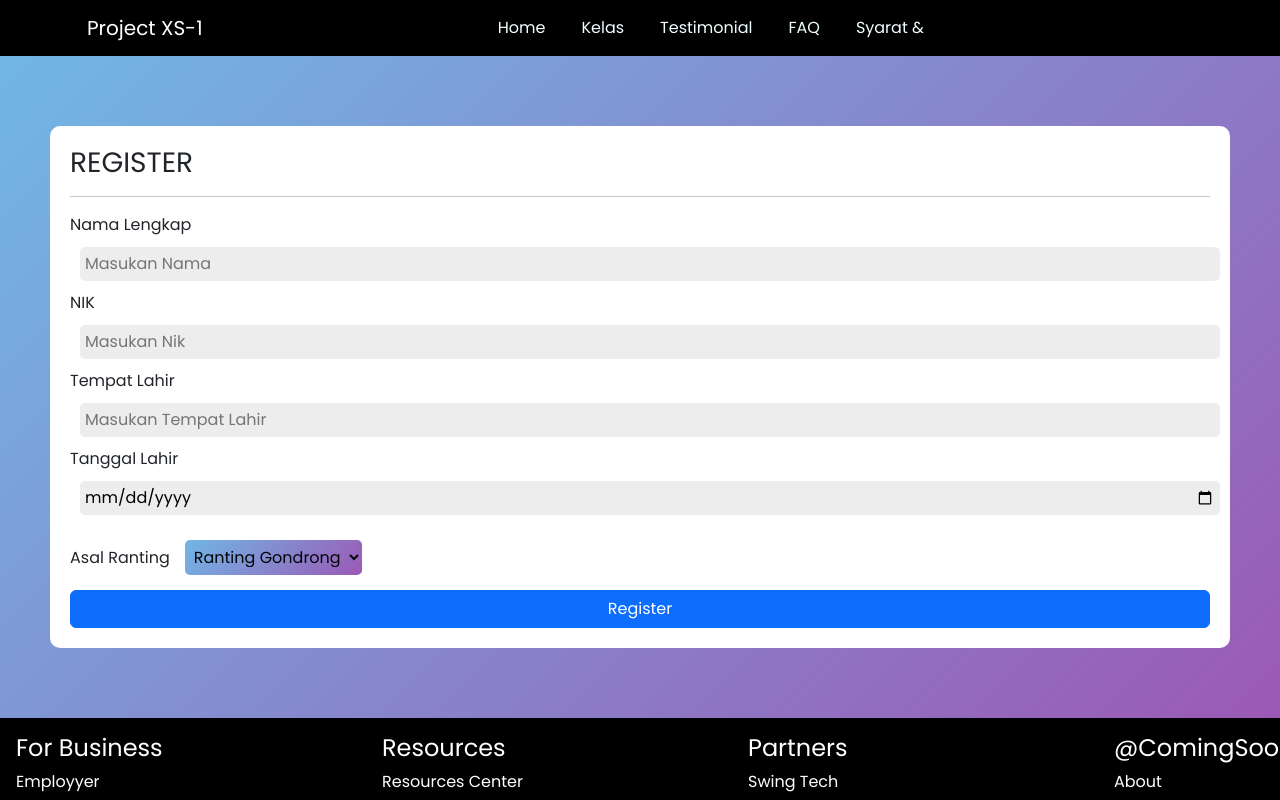
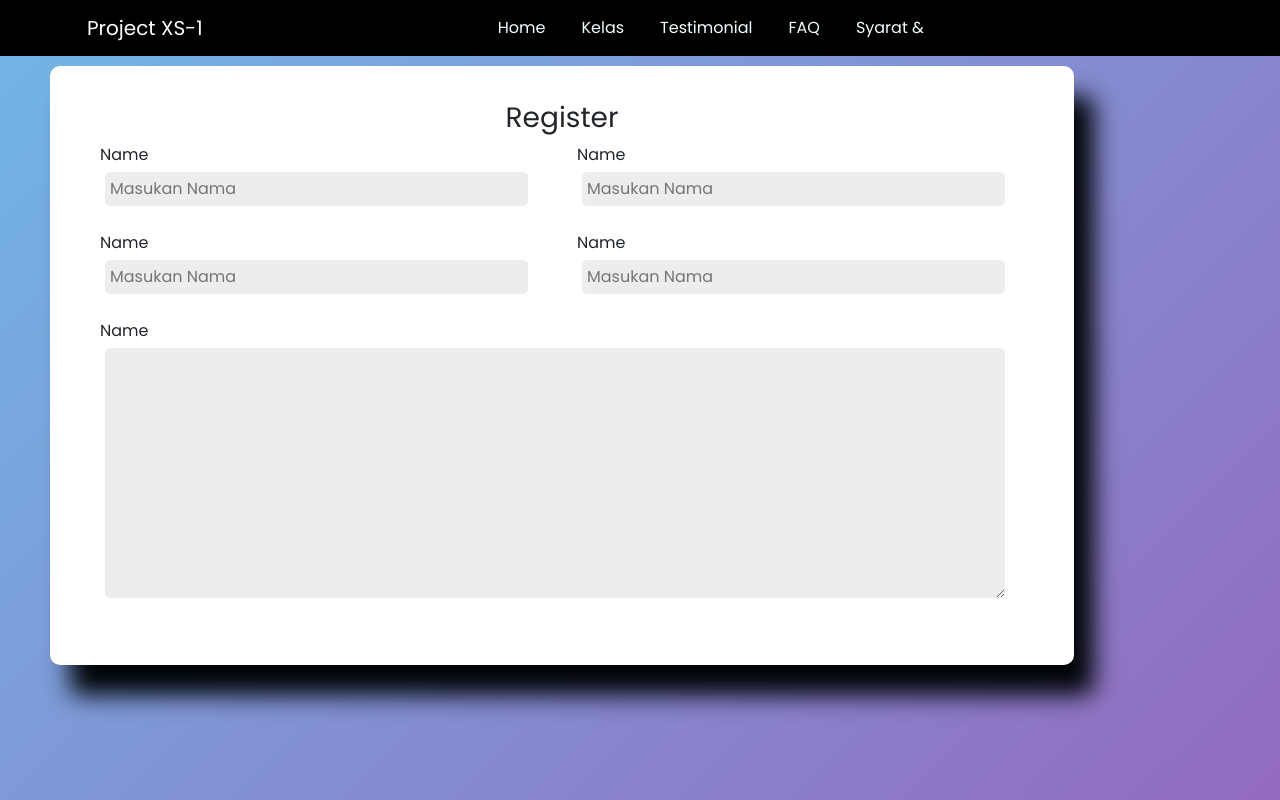
Before and after one commit to abignego/iqbalm, a React (Vite) app: page /TambahDataJamaah in a window 1280 px wide. Shown: the top 800 px of the page. Built offline with nearby package versions, Linux system fonts and the light colour scheme.

Commit message:
update Form

```diff
--- a/src/App.jsx
+++ b/src/App.jsx
@@ -9,6 +9,7 @@ import NotFound from "./Pages/NotFound";
 import NavbarComponent from "./Components/NavbarComponent";
 import FooterComponent from "./Components/FooterComponent";
 import InsertWargaPages from "./Pages/InsertWargaPages";
+import FaqPages from "./Pages/FaqPages";
 
 function App() {
   return (
@@ -20,6 +21,7 @@ function App() {
           <Route path="/TambahDataJamaah" Component={InsertWargaPages} />
           <Route path="/testimonial" Component={TestimonialPage} />
           <Route path="/Data" Component={DataPage} />
+          <Route path="/Faq" Component={FaqPages} />
           <Route path="*" Component={NotFound} />
         </Routes>
         <FooterComponent />
--- a/src/Pages/FaqPages.jsx
+++ b/src/Pages/FaqPages.jsx
@@ -1,9 +1,21 @@
-
-
+import Chart from "apexcharts";
+import React from "react";
 const FaqPages = () => {
   return (
-    <div>FaqPages</div>
-  )
-}
+    <React.Fragment>
+      <div className="contain">
+        <Chart
+          type="pie"
+          width={1349}
+          heigh={550}
+          series={[23, 42, 23, 23]}
+          options={{
+            labels: ["indo", "joko", "adsa", "asda"],
+          }}
+        />
+      </div>
+    </React.Fragment>
+  );
+};
 
-export default FaqPages
+export default FaqPages;
--- a/src/Pages/HomePages.jsx
+++ b/src/Pages/HomePages.jsx
@@ -1,5 +1,5 @@
 import { Table } from "react-bootstrap";
-import { PieChart, Cell, Pie } from "recharts";
+import { PieChart, Tooltip, Cell, Pie } from "recharts";
 
 const HomePages = () => {
   const data = [
@@ -17,21 +17,16 @@ const HomePages = () => {
       <div className="chartkiri">
         <PieChart width={400} height={400}>
           <Pie
+            dataKey="value"
+            isAnimationActive={false}
             data={data}
             cx="50%"
             cy="50%"
-            labelLine={false}
             outerRadius={80}
             fill="#8884d8"
-            dataKey="value"
-          >
-            {data.map((entry, index) => (
-              <Cell
-                key={`cell-${index}`}
-                fill={COLORS[index % COLORS.length]}
-              />
-            ))}
-          </Pie>
+          />
+
+          <Tooltip />
         </PieChart>
       </div>
       <div className="chart-kanan">
--- a/src/Pages/InsertWargaPages.jsx
+++ b/src/Pages/InsertWargaPages.jsx
@@ -1,11 +1,62 @@
 const InsertWargaPages = () => {
   return (
-    <form action="#">
-      <div className="FormInputData">
-        <div className="ContainerIn">
+    <div className="ContentIWP">
+      <form action="#">
+        <div className="BodyIn">
+          <div className="ContainerIn">
+            <span>
+              {" "}
+              <h3>Register</h3>
+            </span>
+            <form action="">
+              <div className="row">
+                <div className="column">
+                  <label htmlFor="">Name</label>
+                  <input
+                    className="Inputed"
+                    type="text"
+                    placeholder="Masukan Nama"
+                  />
+                </div>
+                <div className="column">
+                  <label htmlFor="">Name</label>
+                  <input
+                    className="Inputed"
+                    type="text"
+                    placeholder="Masukan Nama"
+                  />
+                </div>
+              </div>
+              <div className="row">
+                <div className="column">
+                  <label htmlFor="">Name</label>
+                  <input
+                    className="Inputed"
+                    type="text"
+                    placeholder="Masukan Nama"
+                  />
+                </div>
+                <div className="column">
+                  <label htmlFor="">Name</label>
+                  <input
+                    className="Inputed"
+                    type="text"
+                    placeholder="Masukan Nama"
+                  />
+                </div>
+              </div>
+              <div className="row">
+                <div className="column">
+                  <label htmlFor="">Name</label>
+                  <textarea name="" id="" cols="30" rows="10"></textarea>
+                </div>
+              </div>
+            </form>
+          </div>
+        </div>
+        {/* <div className="ContainerIn">
+          <span className="title">Register</span>
           <div className="input-box">
-            <h3 className="">REGISTER</h3>
-            <hr />
             <span>Nama Lengkap</span>
             <input
               onInvalid={"Masukan nma"}
@@ -60,13 +111,12 @@ const InsertWargaPages = () => {
               <option value="Ranting Poris">Ranting Poris</option>
             </select>
           </div>
-
           <div className="button">
             <input type="submit" className="btn btn-primary" value="Register" />
           </div>
-        </div>
-      </div>
-    </form>
+        </div>*/}
+      </form>
+    </div>
   );
 };
 
--- a/src/index.css
+++ b/src/index.css
@@ -98,27 +98,55 @@ color: white;
   background: rgb(28, 17, 41, 0.88);
 
 }
+
+*::after{}
+*::before{}
 .ContainerIn{
-  background: #fff;
-  border-radius: 10px 10px;
-  justify-content: center;
-  flex-wrap: wrap;
-  padding: 20px;
   margin: 50px;
+  background-color: #fff;
+  margin-top: 10px;
+  width: 80%;
+  margin-bottom:55px;
+  min-width: 100px;
+  padding: 35px 50px;
+  position: relative;
+
+  border-radius: 10px;
+  -webkit-border-radius: 10px;
+  -moz-border-radius: 10px;
+  -ms-border-radius: 10px;
+  -o-border-radius: 10px;
+  box-shadow: 20px 30px 25px rgb(0, 5, 8);
+}
+h3{
+text-align: center;
 
 }
-form .input-box{
-  width: calc(100%/2 -20px);
+.row{
+  width: 100%;
+  display: grid;
+
+  grid-template-columns: repeat(auto-fit,minmax(300px,2fr));
+  grid-gap: 20px 30px;
+  margin-bottom: 20px;
 }
-.ContainerIn input{
-  width: 100%;
+body{
+
+  background: linear-gradient(135deg,#71b7e6,#9b59b6);
+}
+.BodyIn{
+  height: 120vh;
+
+
+
+}
+.input{
+ width: 100%;
 }
 .FormInputData
 {
   background: linear-gradient(135deg,#71b7e6,#9b59b6);
 
-  padding-top: 20px;
-  padding-bottom: 20px;
 }
 .menu-bar{
   height:  100vh;
@@ -132,11 +160,23 @@ form .input-box{
 .Inputed{
   color: black;
   padding: 5px;
-  margin: 10px;
+  margin: 5px;
 
   background-color: rgba(224, 224, 224, 0.589) ;
   border-radius: 5px 5px 5px 5px ;
 }
+input{
+  width: 100%;
+}
+textarea{color: black;
+  padding: 5px;
+  margin: 5px;
+  width: 100%;
+  background-color: rgba(224, 224, 224, 0.589) ;
+  border-radius: 5px 5px 5px 5px ;
+}
+
+
 .input-select{
   justify-content: center;
 }
@@ -172,11 +212,12 @@ justify-content: space-between;
   width: 100%;
   text-align: left;
   margin-bottom: 2rem;
+  padding:
 }
 .footer-link{
 background-color: ;
 width: 150px;
-margin: 1rem;
+margin: 2rem;
 display: flex;
 justify-content: flex-start;
 flex-direction: column;
```
Also changed, not shown: package.json (+67 -0 lines), 1 other file (tests, documents, lock files or other folders).
